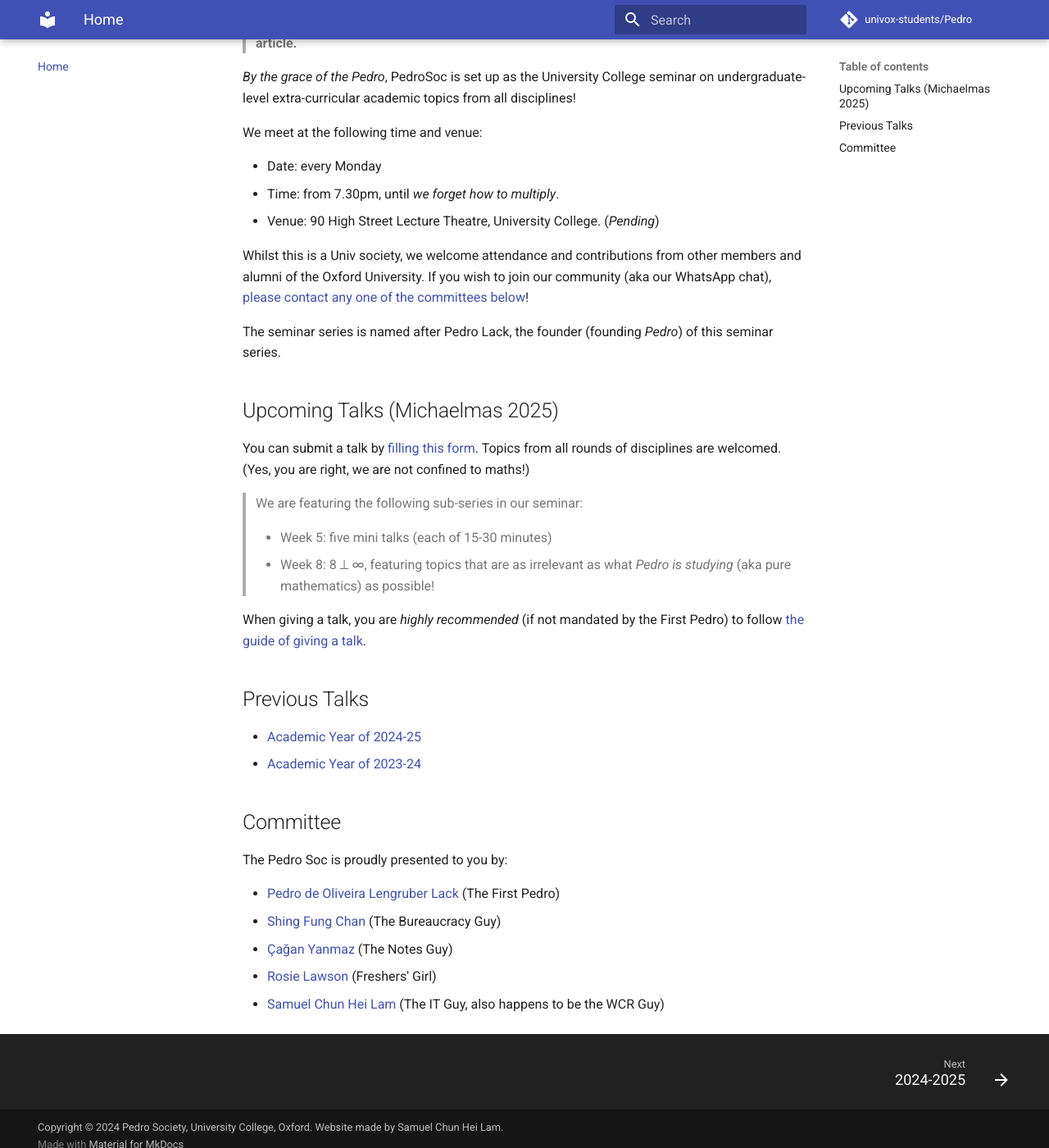
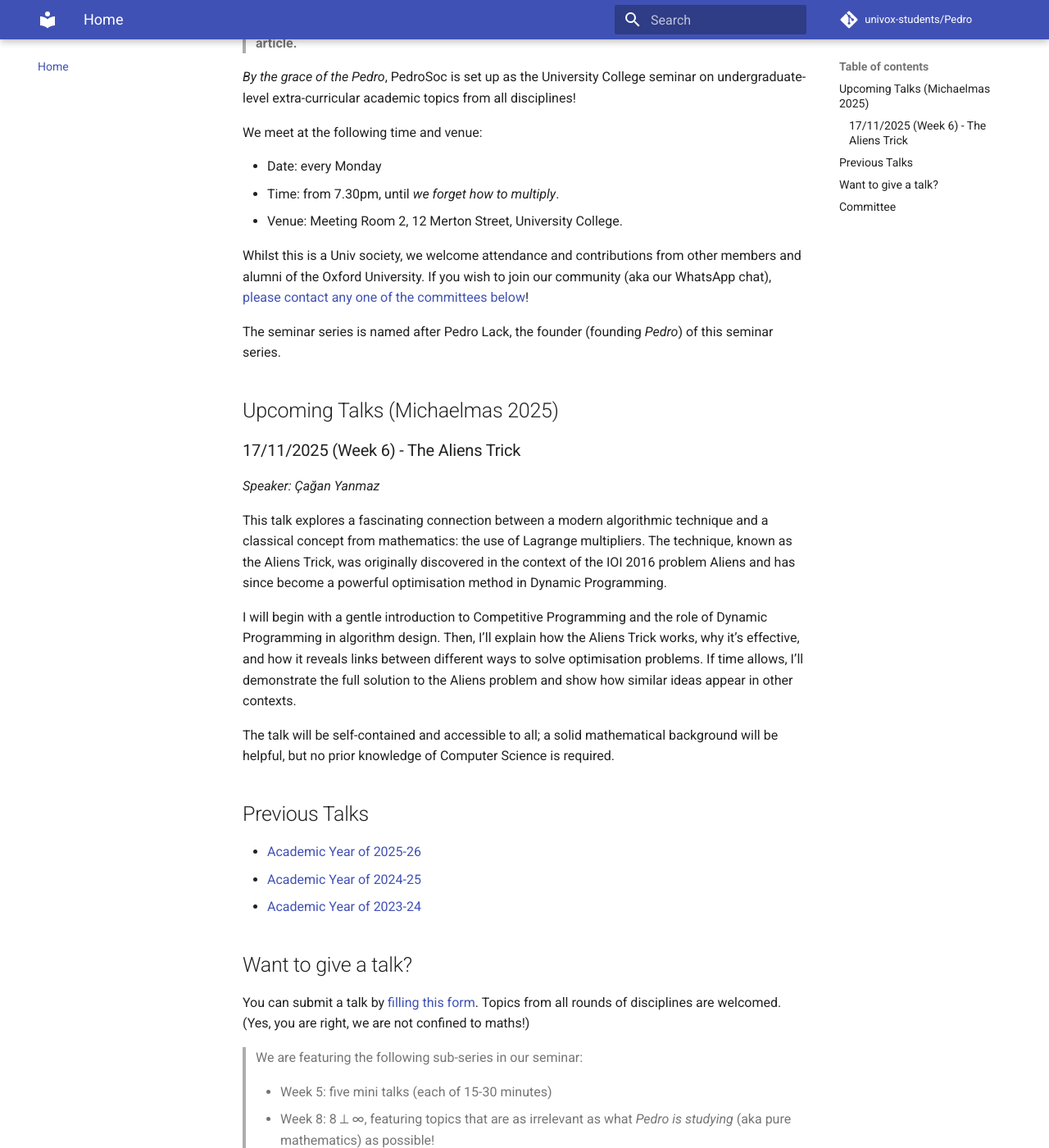
Before and after one commit to univox-students/Pedro, an MkDocs documentation site: the page built from docs/index.md, in a window 1280 px wide and 1400 px high, scrolled down 624 px. Shown: the whole window at 82% size. Built offline with MkDocs 1.6.1 and Material for MkDocs 9.7.7, drawn with Linux system fonts in a browser that asks for light colours; comment, search, counter and statistics services are not loaded.

Commit message:
feat: :sparkles: Updates of events in 2025-26

```diff
--- a/docs/index.md
+++ b/docs/index.md
@@ -10,13 +10,29 @@ We meet at the following time and venue:
 
 - Date: every Monday
 - Time: from 7.30pm, until *we forget how to multiply*.
-- Venue: 90 High Street Lecture Theatre, University College. (*Pending*)
+- Venue: Meeting Room 2, 12 Merton Street, University College.
 
 Whilst this is a Univ society, we welcome attendance and contributions from other members and alumni of the Oxford University. If you wish to join our community (aka our WhatsApp chat), [please contact any one of the committees below](#committee)!
 
 The seminar series is named after Pedro Lack, the founder (founding *Pedro*) of this seminar series.
 
 ## Upcoming Talks (Michaelmas 2025)
+
+### 17/11/2025 (Week 6) - The Aliens Trick
+*Speaker: Çağan Yanmaz*
+
+This talk explores a fascinating connection between a modern algorithmic technique and a classical concept from mathematics: the use of Lagrange multipliers. The technique, known as the Aliens Trick, was originally discovered in the context of the IOI 2016 problem Aliens and has since become a powerful optimisation method in Dynamic Programming.
+
+I will begin with a gentle introduction to Competitive Programming and the role of Dynamic Programming in algorithm design. Then, I’ll explain how the Aliens Trick works, why it’s effective, and how it reveals links between different ways to solve optimisation problems. If time allows, I’ll demonstrate the full solution to the Aliens problem and show how similar ideas appear in other contexts.
+
+The talk will be self-contained and accessible to all; a solid mathematical background will be helpful, but no prior knowledge of Computer Science is required.
+
+## Previous Talks
+- [Academic Year of 2025-26](/Pedro/prev_talks/2526)
+- [Academic Year of 2024-25](/Pedro/prev_talks/2425)
+- [Academic Year of 2023-24](/Pedro/prev_talks/2324)
+
+## Want to give a talk?
 You can submit a talk by [filling this form](https://forms.office.com/e/CAqS5x7TJT). Topics from all rounds of disciplines are welcomed. (Yes, you are right, we are not confined to maths!)
 
 > We are featuring the following sub-series in our seminar:
```
Also changed, not shown: other parts of docs/index.md (+0 -4 lines), docs/prev_talks/2425.md (+1 -1 lines), docs/prev_talks/2526.md (added, +33 -0 lines).
